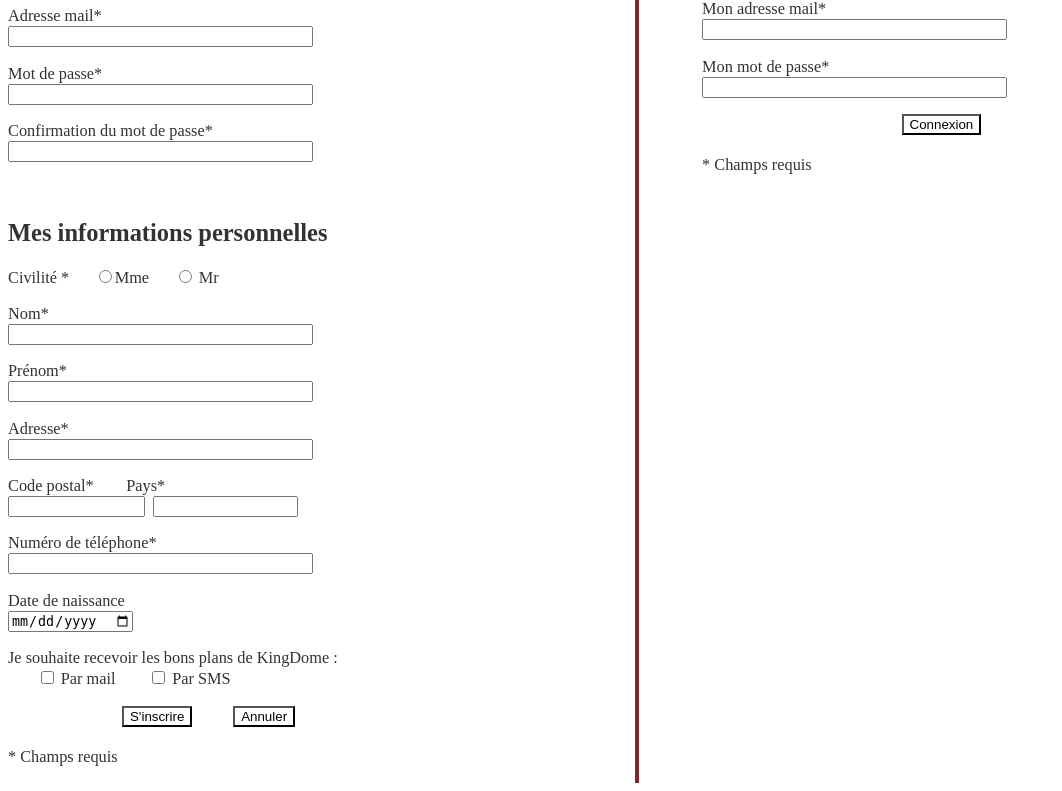
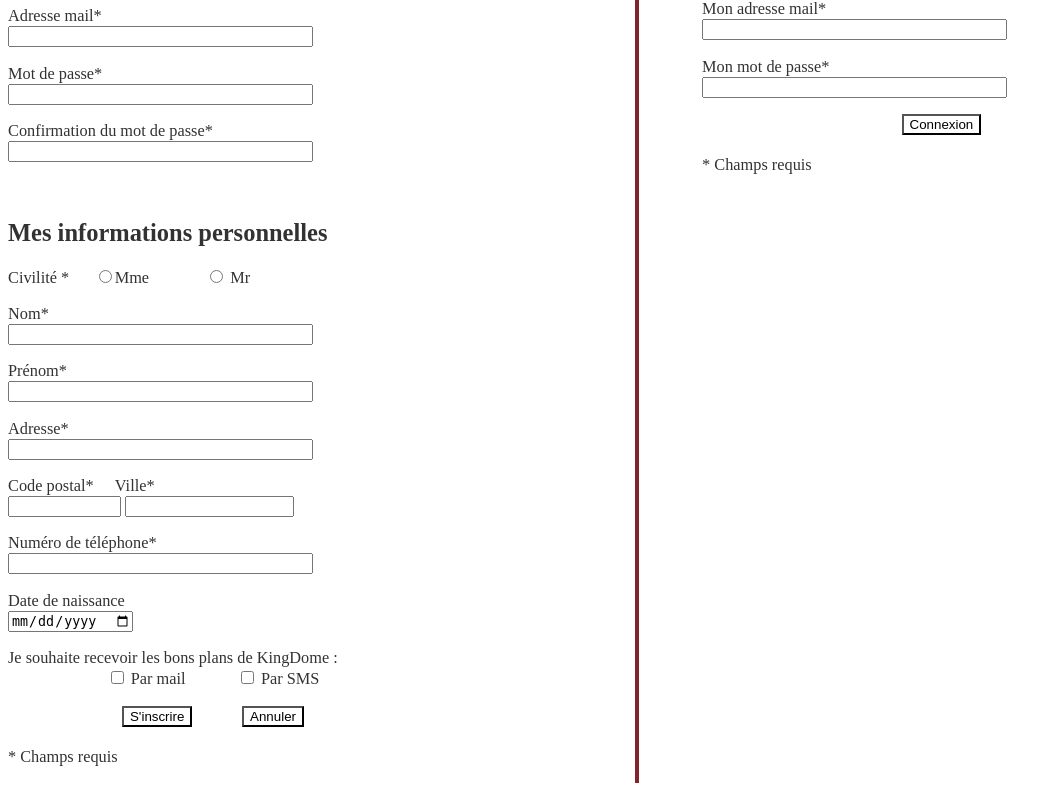
Before and after one commit to GuillaumeJouetp/KingDome, a PHP site: page /php/views/inscription.php in a window 1280 px wide. Shown: the part 159-950 px from the top of the page, without its empty margins (0-1062 px from the left). Run offline with PHP 8.4, Linux system fonts and the light colour scheme.

Commit message:
Alex back inscription

```diff
--- a/src/css/style_inscription.css
+++ b/src/css/style_inscription.css
@@ -40,3 +40,23 @@
     margin: auto;
     padding-left: 35%;
 }
+
+#civil_mr{
+    margin-left: 10%;
+}
+
+#ville{
+    margin-left: 3%;
+}
+
+#reset_button{
+    margin-left: 10%;
+}
+
+#par_mail{
+    margin-left: 18%;
+}
+
+#par_sms{
+    margin-left: 9%;
+}
--- a/src/php/controllers/fonctions.php
+++ b/src/php/controllers/fonctions.php
@@ -27,3 +27,8 @@ function test($bdd){
     addUserExample($bdd);
     displayTable($bdd,'users') ;
 }
+
+function crypterMdp($password) {
+    //return sha1($password);
+    return password_hash($password, PASSWORD_BCRYPT);
+}
--- a/src/php/views/inscription.php
+++ b/src/php/views/inscription.php
@@ -12,12 +12,12 @@
 
 <div id="corps">
     <section id="ins_form">
+
     <div id="Partie_Gauche">
         <h1>Nouveau chez KingDome?</h1><br>
         <h2>Mes identifiants</h2>
 
-        <p>
-            <form method="POST" action="">
+        <form method="POST" action="">
 
         <p><label>Adresse mail*<br>
                 <input type="email" name="mail" size="35" required/></label></p>
@@ -31,8 +31,8 @@
         <h2>Mes informations personnelles</h2>
 
         <p><label>Civilité *&nbsp&nbsp&nbsp&nbsp&nbsp
-                <input type="radio" name="civil" value="Mme" required/>Mme&nbsp&nbsp&nbsp&nbsp&nbsp
-                <input type="radio" name="civil" value="Mr" required/> Mr</label></p>
+                <input type="radio" name="civil" value="Mme" required/>Mme
+                <input type="radio" name="civil" value="Mr" required id="civil_mr"/> Mr</label></p>
 
         <p><label>Nom*<br>
             <input type="text" name="last_name" size="35" required/></label></p>
@@ -43,10 +43,10 @@
         <p><label>Adresse*<br>
                 <input type="text" name="adress" size="35" required/></label></p>
 
-        <p><label>Code postal* &nbsp&nbsp&nbsp&nbsp&nbsp&nbsp
-                <label>Pays*<br>
-                    <input type="text" name="post_code" size="14" required/></label>&nbsp
-                <input type="text" name="country" size="15" required/></label></p>
+        <p><label for="post_code">Code postal*
+            <label for="city" id="ville">Ville*</label><br>
+                    <input type="text" name="post_code" id="post_code" size="11" required/></label>
+                <input type="text" name="city" id="city" size="18" required/></p>
 
         <p><label>Numéro de téléphone*<br>
                 <input type="tel" name="tel" size="35" required/></label></p>
@@ -54,25 +54,23 @@
         <p><label>Date de naissance<br>
                 <input type="date" name="mail" size="35"/></label></p>
 
-        <p><label>Je souhaite recevoir les bons plans de KingDome :<br>&nbsp&nbsp&nbsp&nbsp&nbsp&nbsp
-                <input type="checkbox" name="par_mail"/> Par mail &nbsp&nbsp&nbsp&nbsp&nbsp&nbsp
-                <input type="checkbox" name="par_sms"/> Par SMS</label><br></p>
+        <p><label>Je souhaite recevoir les bons plans de KingDome :<br>
+                <input type="checkbox" name="par_mail" id="par_mail"/> Par mail
+                <input type="checkbox" name="par_sms" id="par_sms"/> Par SMS</label><br></p>
 
         <p class="submit">
-            <button type="submit" name="submit" class="submit_button">S'inscrire</button>
-            &nbsp&nbsp&nbsp&nbsp&nbsp&nbsp&nbsp&nbsp
-            <button type="reset" name="reset" class="submit_button">Annuler</button>
+            <button type="submit" name="creation_submit" class="submit_button">S'inscrire</button>
+            <button type="reset" name="reset" class="submit_button" id="reset_button">Annuler</button>
         </p>
         <br>
         * Champs requis
 
-        </form></p>
+        </form>
     </div>
 
     <div id="Partie_Droite">
         <h1>Déjà inscrit?</h1><br><br>
 
-        <p>
         <form method="POST" action="">
         <p><label>Mon adresse mail*<br>
                 <input type="email" name="mail" size="35" required/></label></p>
@@ -81,13 +79,13 @@
                 <input type="password" name="password" size="35" required/></label><br></p>
 
         <p class="connexion_button">
-            <button type="submit" name="submit" class="submit_button">Connexion</button>
+            <button type="submit" name="connexion_submit" class="submit_button">Connexion</button>
         </p>
         <br>
         * Champs requis
 
-        </form></p>
+        </form>
+    </div>
 
-    </div>
     </section>
 </div>
```
Also changed, not shown: src/php/controllers/utilisateur.php (+33 -0 lines).
